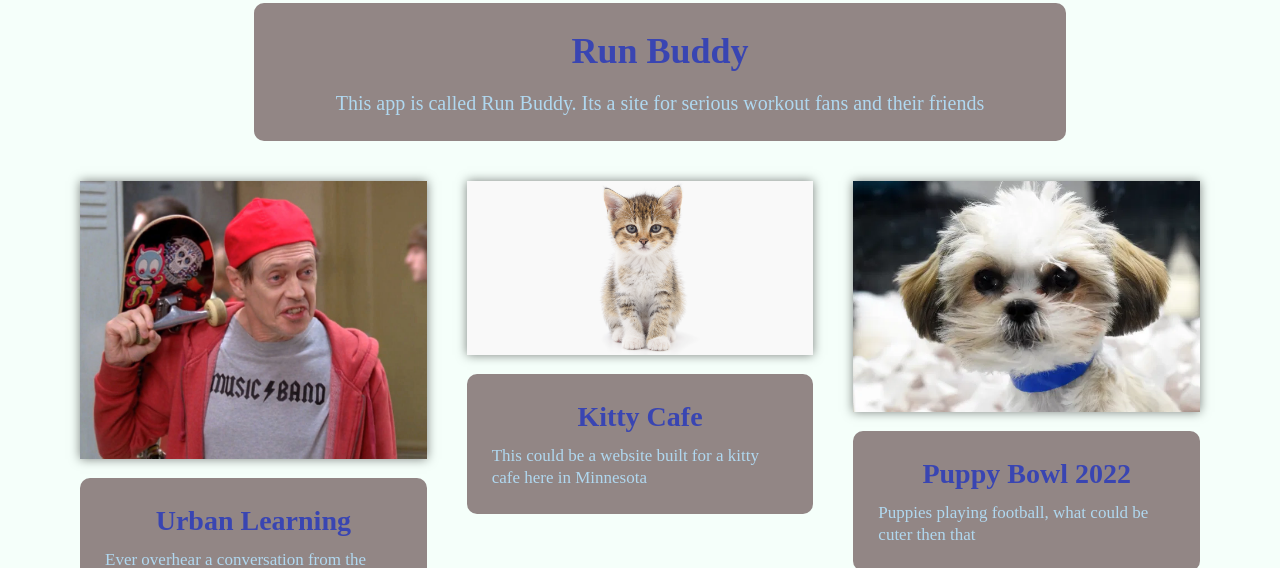
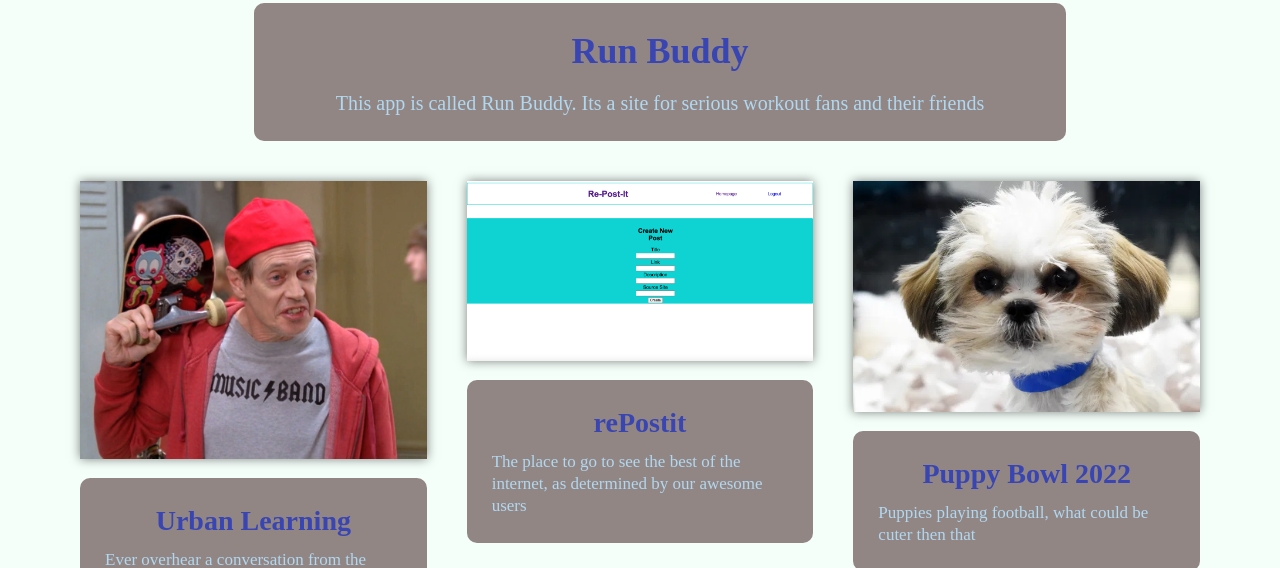
Before and after one commit to nwithee/Portfolio, a plain HTML site: page index.html in a window 1280 px wide. Shown: the part 1189-1757 px from the top of the page. Drawn offline with Linux system fonts and the light colour scheme.

Commit message:
added rePostit to page

```diff
--- a/index.html
+++ b/index.html
@@ -92,13 +92,13 @@
 
             <!--App 2-->
             <article class="app">
-                <a href="https://thecafemeow.com">
-                <img src="./assets/images/kitty-app.png" alt="Cute kitten standing in an empty void"/>
+                <a href="https://thawing-temple-56558.herokuapp.com/">
+                <img src="./assets/images/rePostit.png" alt="A screeshot of rePostit"/>
                 </a>
                 <div class="app-details">
-                    <h3>Kitty Cafe</h3>
+                    <h3>rePostit</h3>
                     <p>
-                       This could be a website built for a kitty cafe here in Minnesota
+                       The place to go to see the best of the internet, as determined by our awesome users
                     </p>
                 </div>
             </article>
```
Also changed, not shown: assets/images/rePostit.png (added).
